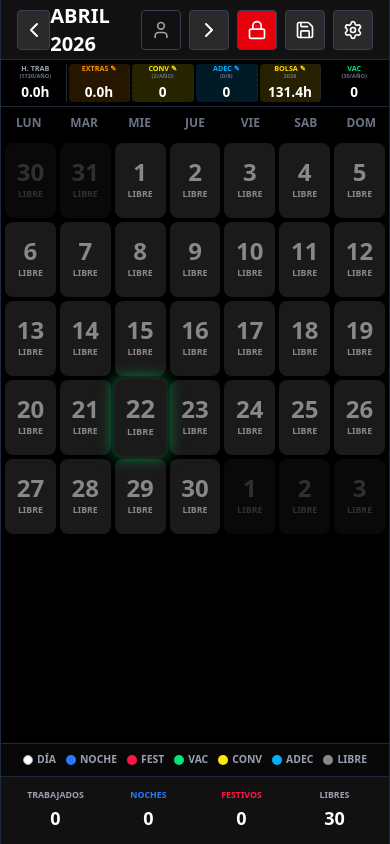
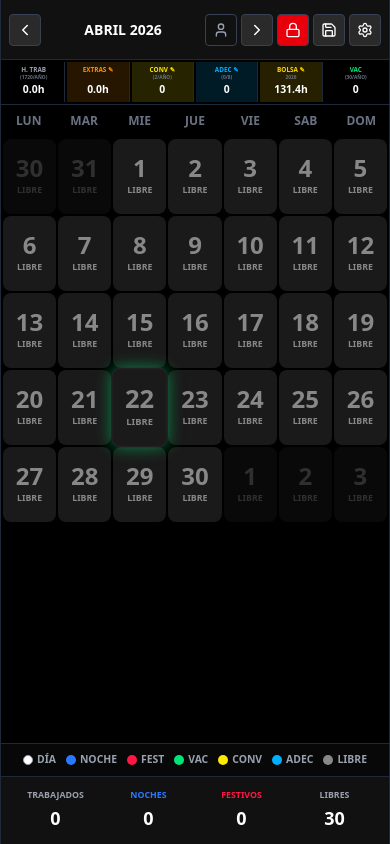
Before and after one commit to jstony2000/TONY, a React (Vite) app: page / in a window 390 px wide. Built offline with nearby package versions, Linux system fonts and the light colour scheme; no server answers; the database is empty.

Commit message:
tamaño movil

```diff
--- a/src/App.tsx
+++ b/src/App.tsx
@@ -74,40 +74,41 @@ const AppContent = () => {
       <div className="w-full max-w-[600px] flex flex-col bg-[#050505] border-x border-gray-800" style={{ minHeight: '100vh', width: '100%', maxWidth: '600px', position: 'relative' }}>
 
         {/* Header */}
-        <div className="flex justify-between items-center px-4 py-2 bg-[#111] border-b border-gray-800 shrink-0 h-[60px]">
-          <button onClick={handlePrevMonth} className="w-10 h-10 flex items-center justify-center bg-[#2a2a2a] border border-gray-700 rounded text-xl font-black hover:bg-gray-700">
-            <ChevronLeft />
+        <div className="flex justify-between items-center px-2 sm:px-4 py-2 bg-[#111] border-b border-gray-800 shrink-0 min-h-[60px]">
+          <button onClick={handlePrevMonth} className="w-8 h-8 sm:w-10 sm:h-10 flex items-center justify-center bg-[#2a2a2a] border border-gray-700 rounded text-lg sm:text-xl font-black hover:bg-gray-700">
+            <ChevronLeft size={18} />
           </button>
-          <h2 onClick={handleToday} className="m-0 text-white uppercase font-black text-xl sm:text-2xl cursor-pointer hover:text-gray-300">
+
+          <h2 onClick={handleToday} className="flex-1 text-center m-0 px-1 text-white uppercase font-black text-sm sm:text-2xl cursor-pointer hover:text-gray-300 whitespace-nowrap overflow-visible">
             {currentDate.toLocaleDateString('es-ES', { month: 'long', year: 'numeric' }).replace(' de ', ' ')}
           </h2>
-          <div className="flex gap-2">
+
+          <div className="flex gap-1 sm:gap-2">
             <button
               onClick={user ? logout : login}
-              className={`w-10 h-10 flex items-center justify-center border border-gray-700 rounded hover:bg-gray-700 ${user ? 'text-[#00e676]' : 'text-gray-400'}`}
+              className={`w-8 h-8 sm:w-10 sm:h-10 flex items-center justify-center border border-gray-700 rounded hover:bg-gray-700 ${user ? 'text-[#00e676]' : 'text-gray-400'}`}
               title={user ? `Sincronizado como ${user.email}` : "Iniciar sesión para sincronizar"}
             >
-              {user ? <Cloud size={20} /> : <UserIcon size={20} />}
+              {user ? <Cloud size={16} /> : <UserIcon size={16} />}
             </button>
-            <button onClick={handleNextMonth} className="w-10 h-10 flex items-center justify-center bg-[#2a2a2a] border border-gray-700 rounded text-xl font-black hover:bg-gray-700">
-              <ChevronRight />
+            <button onClick={handleNextMonth} className="w-8 h-8 sm:w-10 sm:h-10 flex items-center justify-center bg-[#2a2a2a] border border-gray-700 rounded text-lg sm:text-xl font-black hover:bg-gray-700">
+              <ChevronRight size={18} />
             </button>
             <button
               onClick={toggleLock}
-              className={`w-10 h-10 flex items-center justify-center border border-gray-700 rounded transition-colors ${
+              className={`w-8 h-8 sm:w-10 sm:h-10 flex items-center justify-center border border-gray-700 rounded transition-colors ${
                 editMode === 0 ? 'bg-red-600 hover:bg-red-700' :
                 editMode === 1 ? 'bg-green-500 hover:bg-green-600' :
                 'bg-orange-500 hover:bg-orange-600'
               }`}
-              title={editMode === 0 ? "Bloqueado" : editMode === 1 ? "Modo Turnos" : "Modo Extras"}
             >
-              {editMode === 0 ? <Lock size={20} /> : editMode === 1 ? <Unlock size={20} /> : <Clock size={20} />}
+              {editMode === 0 ? <Lock size={16} /> : editMode === 1 ? <Unlock size={16} /> : <Clock size={16} />}
             </button>
-            <button onClick={handleBackup} className="w-10 h-10 flex items-center justify-center bg-[#2a2a2a] border border-gray-700 rounded hover:bg-gray-700">
-              <Save size={20} />
+            <button onClick={handleBackup} className="w-8 h-8 sm:w-10 sm:h-10 flex items-center justify-center bg-[#2a2a2a] border border-gray-700 rounded hover:bg-gray-700">
+              <Save size={16} />
             </button>
-            <button onClick={() => setIsConfigOpen(true)} className="w-10 h-10 flex items-center justify-center bg-[#2a2a2a] border border-gray-700 rounded hover:bg-gray-700">
-              <Settings size={20} />
+            <button onClick={() => setIsConfigOpen(true)} className="w-8 h-8 sm:w-10 sm:h-10 flex items-center justify-center bg-[#2a2a2a] border border-gray-700 rounded hover:bg-gray-700">
+              <Settings size={16} />
             </button>
           </div>
         </div>
--- a/src/components/Calendar.tsx
+++ b/src/components/Calendar.tsx
@@ -95,7 +95,7 @@ export const Calendar: React.FC<CalendarProps> = ({ currentDate, editMode, onDay
         <div><span className="hidden sm:inline">SÁBADO</span><span className="sm:hidden">SAB</span></div>
         <div><span className="hidden sm:inline">DOMINGO</span><span className="sm:hidden">DOM</span></div>
       </div>
-      <div className="grid grid-cols-7 gap-1 p-1">
+      <div className="grid grid-cols-7 gap-0.5 sm:gap-1 p-0.5 sm:p-1">
         {daysRender.map((item, idx) => {
           const fy = item.date.getFullYear();
           const fm = item.date.getMonth();
--- a/src/components/MiniStats.tsx
+++ b/src/components/MiniStats.tsx
@@ -29,47 +29,47 @@ export const MiniStats = ({ currentDate }: { currentDate: Date }) => {
   const bolsa = (Number(conf.bolsa) || 0).toFixed(1);
 
   return (
-    <div className="grid grid-cols-6 gap-0.5 p-1 bg-black border-b border-gray-800 text-center flex-shrink-0 relative">
-      <div className="flex flex-col items-center justify-center font-bold border-r border-gray-800 min-w-[48px]">
-        <span className="text-[0.45rem] uppercase text-gray-400 flex flex-col items-center leading-tight">
-          H. TRAB<span className="text-[0.35rem] text-gray-500">(1720/AÑO)</span>
+    <div className="grid grid-cols-6 gap-0.5 p-0.5 bg-black border-b border-gray-800 text-center flex-shrink-0 relative">
+      <div className="flex flex-col items-center justify-center font-bold border-r border-gray-800 py-1">
+        <span className="text-[0.4rem] sm:text-[0.45rem] uppercase text-gray-400 flex flex-col items-center leading-tight">
+          H. TRAB<span className="text-[0.3rem] sm:text-[0.35rem] text-gray-500">(1720/AÑO)</span>
         </span>
-        <span className="text-[0.85rem] text-white mt-0.5">{horasTrabajadas}h</span>
+        <span className="text-[0.65rem] sm:text-xs text-white mt-0.5">{horasTrabajadas}h</span>
       </div>
 
-      <div className="flex flex-col items-center justify-center font-bold border-r border-gray-800 min-w-[48px] bg-[#ff9100]/15 border-dashed border-[#ff9100]/50 rounded cursor-pointer transition-colors active:bg-[#ff9100]/30">
-        <span className="text-[0.45rem] uppercase text-[#ff9100] flex flex-col items-center leading-tight">
-          EXTRAS ✎<span className="text-[0.35rem] text-gray-500">&nbsp;</span>
+      <div className="flex flex-col items-center justify-center font-bold border-r border-gray-800 bg-[#ff9100]/15 py-1">
+        <span className="text-[0.4rem] sm:text-[0.45rem] uppercase text-[#ff9100] flex flex-col items-center leading-tight">
+          EXTRAS ✎<span className="text-[0.3rem] sm:text-[0.35rem] text-gray-500">&nbsp;</span>
         </span>
-        <span className="text-[0.85rem] text-white mt-0.5">{hExtraAnual.toFixed(1)}h</span>
+        <span className="text-[0.65rem] sm:text-xs text-white mt-0.5">{hExtraAnual.toFixed(1)}h</span>
       </div>
 
-      <div className="flex flex-col items-center justify-center font-bold border-r border-gray-800 min-w-[48px] bg-[#ffea00]/15 border-dashed border-[#ffea00]/50 rounded cursor-pointer transition-colors active:bg-[#ffea00]/30" onClick={() => alert('Total de días de convenio (calculado del calendario)')}>
-        <span className="text-[0.45rem] uppercase text-[#ffea00] flex flex-col items-center leading-tight">
-          CONV ✎<span className="text-[0.35rem] text-gray-500">(2/AÑO)</span>
+      <div className="flex flex-col items-center justify-center font-bold border-r border-gray-800 bg-[#ffea00]/15 py-1">
+        <span className="text-[0.4rem] sm:text-[0.45rem] uppercase text-[#ffea00] flex flex-col items-center leading-tight">
+          CONV ✎<span className="text-[0.3rem] sm:text-[0.35rem] text-gray-500">(2/AÑO)</span>
         </span>
-        <span className="text-[0.85rem] text-white mt-0.5">{cConvAnual}</span>
+        <span className="text-[0.65rem] sm:text-xs text-white mt-0.5">{cConvAnual}</span>
       </div>
 
-      <div className="flex flex-col items-center justify-center font-bold border-r border-gray-800 min-w-[48px] bg-[#00b0ff]/15 border-dashed border-[#00b0ff]/50 rounded cursor-pointer transition-colors active:bg-[#00b0ff]/30" onClick={() => alert('Total de días de adecuación (calculado del calendario)')}>
-        <span className="text-[0.45rem] uppercase text-[#00b0ff] flex flex-col items-center leading-tight">
-          ADEC ✎<span className="text-[0.35rem] text-gray-500">({cAdecAnual}/{adecTotal})</span>
+      <div className="flex flex-col items-center justify-center font-bold border-r border-gray-800 bg-[#00b0ff]/15 py-1">
+        <span className="text-[0.4rem] sm:text-[0.45rem] uppercase text-[#00b0ff] flex flex-col items-center leading-tight">
+          ADEC ✎<span className="text-[0.3rem] sm:text-[0.35rem] text-gray-500">({cAdecAnual}/{adecTotal})</span>
         </span>
-        <span className="text-[0.85rem] text-white mt-0.5">{cAdecAnual}</span>
+        <span className="text-[0.65rem] sm:text-xs text-white mt-0.5">{cAdecAnual}</span>
       </div>
 
-      <div className="flex flex-col items-center justify-center font-bold border-r border-gray-800 min-w-[48px] bg-[#ffd700]/15 border-dashed border-[#ffd700]/50 rounded cursor-pointer transition-colors active:bg-[#ffd700]/30" onClick={() => alert('Modificar Bolsa desde Configuración')}>
-        <span className="text-[0.45rem] uppercase text-[#ffd700] flex flex-col items-center leading-tight">
-          BOLSA ✎<span className="text-[0.35rem] text-gray-500">{year}</span>
+      <div className="flex flex-col items-center justify-center font-bold border-r border-gray-800 bg-[#ffd700]/15 py-1">
+        <span className="text-[0.4rem] sm:text-[0.45rem] uppercase text-[#ffd700] flex flex-col items-center leading-tight">
+          BOLSA ✎<span className="text-[0.3rem] sm:text-[0.35rem] text-gray-500">{year}</span>
         </span>
-        <span className="text-[0.85rem] text-white mt-0.5">{bolsa}h</span>
+        <span className="text-[0.65rem] sm:text-xs text-white mt-0.5">{bolsa}h</span>
       </div>
 
-      <div className="flex flex-col items-center justify-center font-bold min-w-[48px]">
-        <span className="text-[0.45rem] uppercase text-[#00e676] flex flex-col items-center leading-tight">
-          VAC<span className="text-[0.35rem] text-gray-500">(30/AÑO)</span>
+      <div className="flex flex-col items-center justify-center font-bold py-1">
+        <span className="text-[0.4rem] sm:text-[0.45rem] uppercase text-[#00e676] flex flex-col items-center leading-tight">
+          VAC<span className="text-[0.3rem] sm:text-[0.35rem] text-gray-500">(30/AÑO)</span>
         </span>
-        <span className="text-[0.85rem] text-white mt-0.5">{cVacAnual}</span>
+        <span className="text-[0.65rem] sm:text-xs text-white mt-0.5">{cVacAnual}</span>
       </div>
     </div>
   );
```
